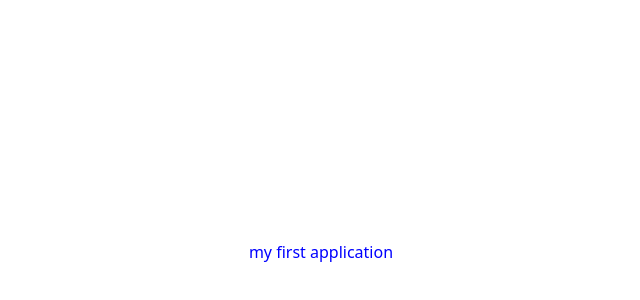
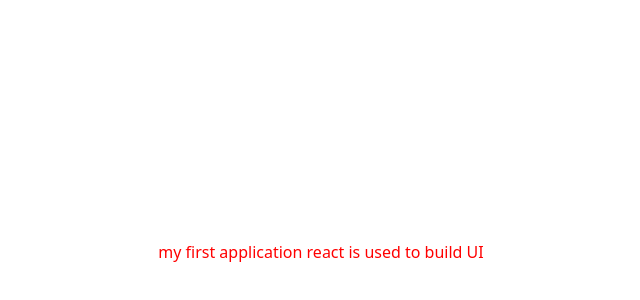
Before and after one commit to sanjudev1/react_first_project, a React (Vite) app: page / in a window 1280 px wide. Shown: the part 148-448 px from the top of the page, without its empty margins (319-959 px from the left). Built offline with nearby package versions, Linux system fonts and the light colour scheme.

Commit message:
third commit

```diff
--- a/src/App.jsx
+++ b/src/App.jsx
@@ -8,8 +8,9 @@
 
   return (
     <>
-      <div style={{color:"blue"}}>
+      <div style={{color:"red"}}>
        my first application
+       react is used to build UI
       </div>
     </>
   )
```
